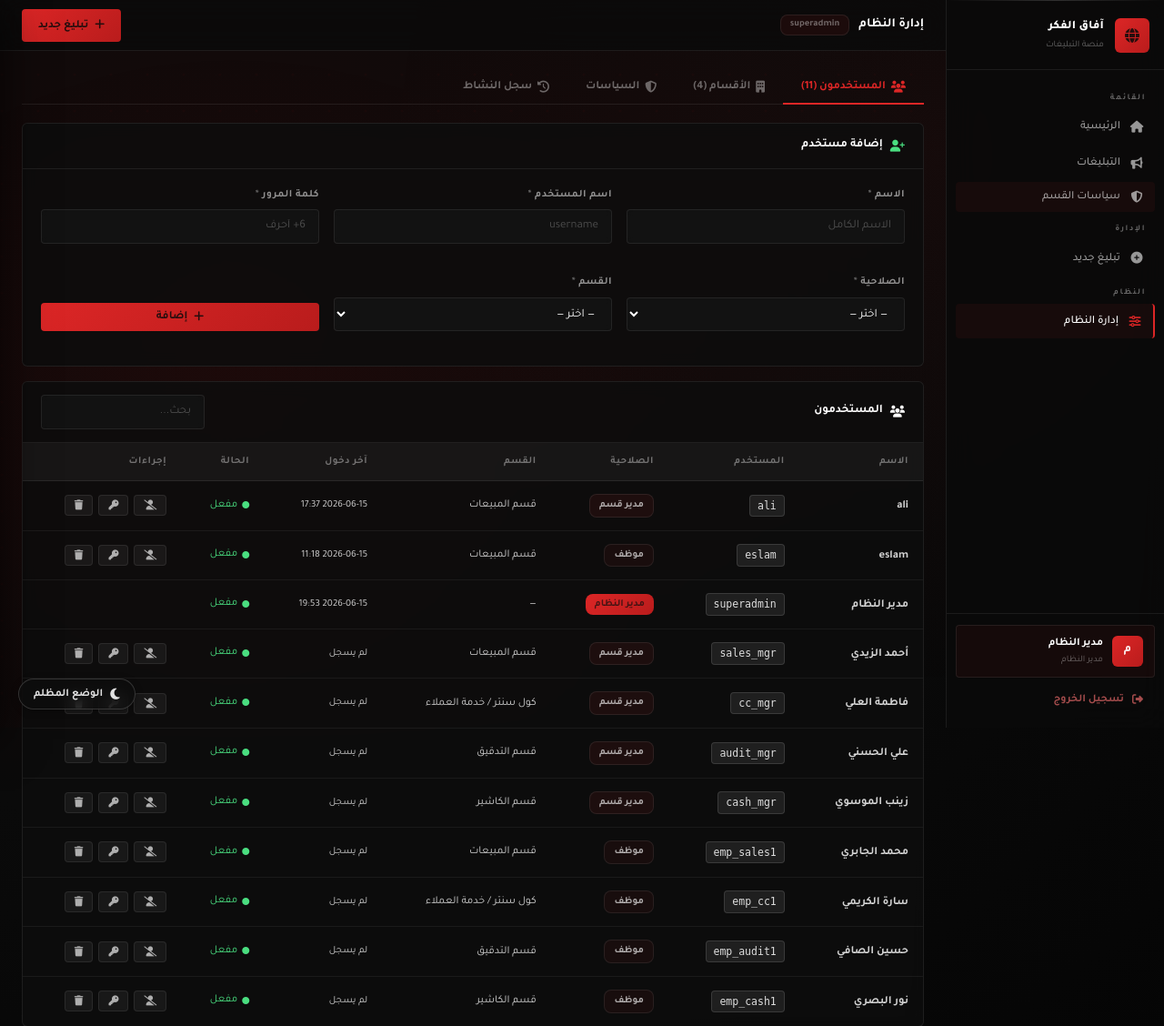
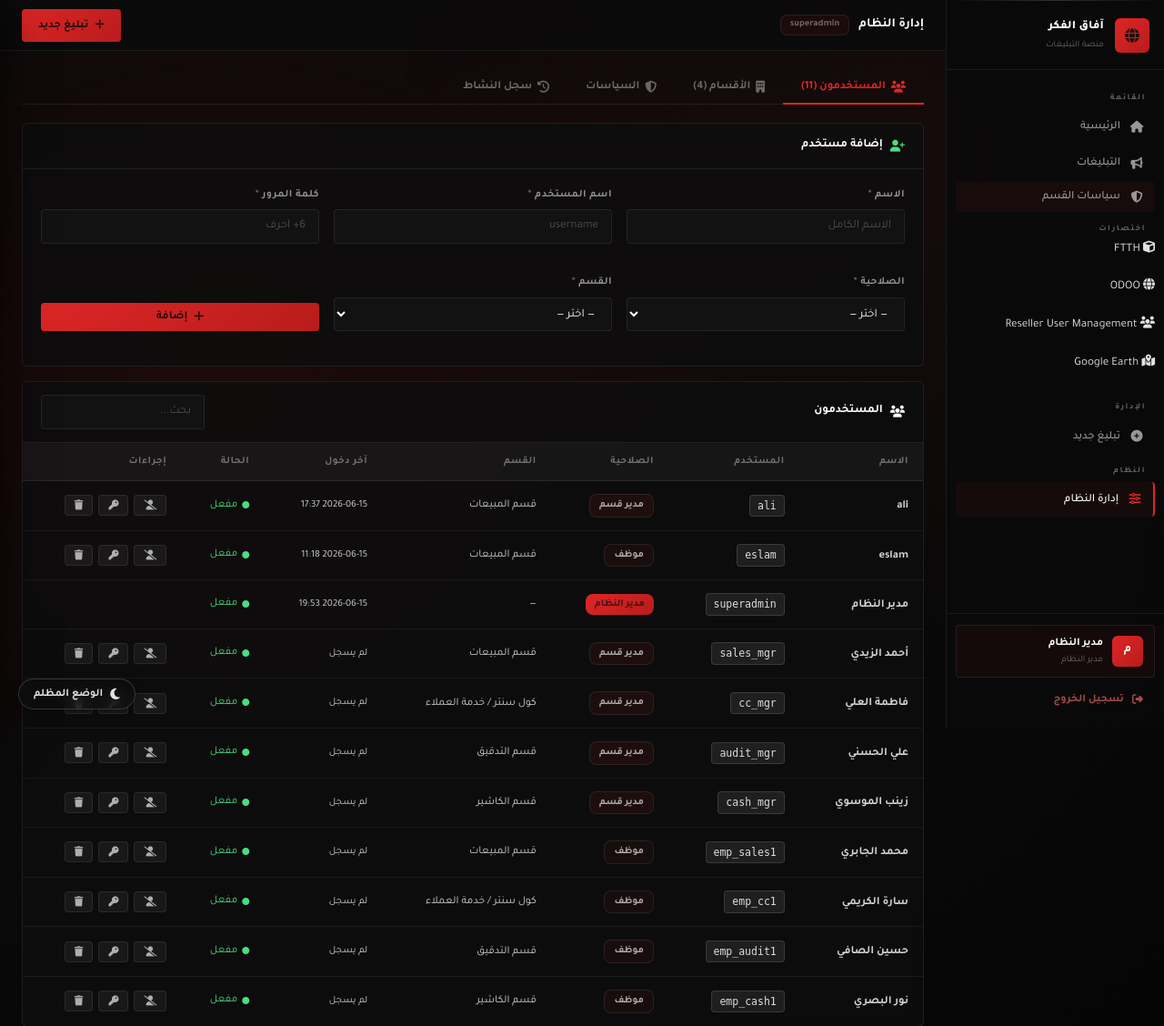
Before and after one commit to m17222516-oss/afaq, a Flask app: page /admin/ in a window 1280 px wide. Shown: the top 1128 px of the page at 91% size. Run offline with Flask 3, Linux system fonts and the light colour scheme; a user stored in the database is signed in; data comes from the database, SQL or seed files in the repository; data that the repository does not hold is empty.

Commit message:
Update base.html

```diff
--- a/templates/base.html
+++ b/templates/base.html
@@ -113,6 +113,31 @@
                 >
                     <i class="fas fa-shield-alt"></i><span>سياسات القسم</span>
                 </button>
+
+                <div class="nav-label">اختصارات</div>
+           <div class="quick-links">
+
+    <a href="https://admin.ftth.iq/auth/logink" target="_blank">
+        <i class="fas fa-cube"></i>
+        <span>FTTH</span>
+    </a> <br><br>
+
+    <a href="http://65.20.190.212:8080/av-link" target="_blank">
+        <i class="fas fa-globe"></i>
+        <span>ODOO</span>
+    </a><br><br>
+
+    <a href="https://admin.earthlink.iq/Login.aspx?returnUrl=~/Home.aspx" target="_blank">
+        <i class="fas fa-users"></i>
+        <span>Reseller User Management</span>
+    </a><br><br>
+
+    <a href="https://earth.google.com/web/@0,-1.01426995,0a,22251752.77375655d,35y,0h,0t,0r/data=CgRCAggBOgMKATBCAggBSg0I____________ARAA" target="_blank">
+        <i class="fas fa-map-marked-alt"></i>
+        <span>Google Earth</span>
+    </a><br><br>
+
+</div>
 
                 {% if session.role in ['manager', 'superadmin'] %}
                 <div class="nav-label">الإدارة</div>
```
